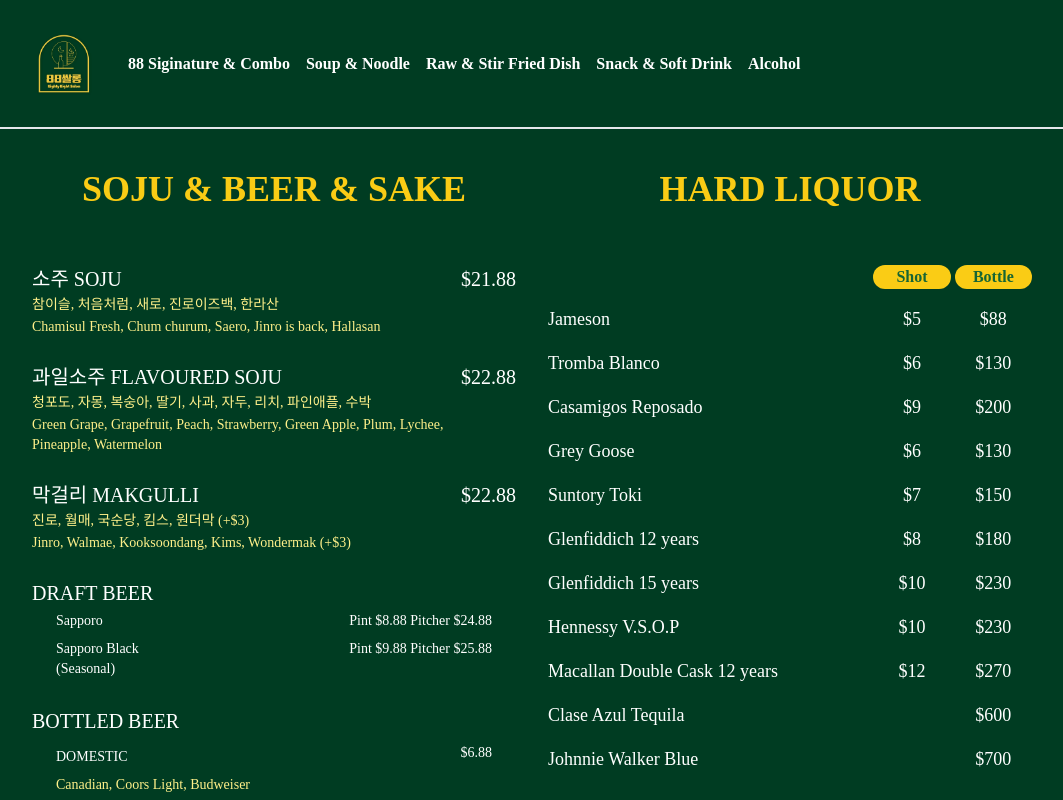
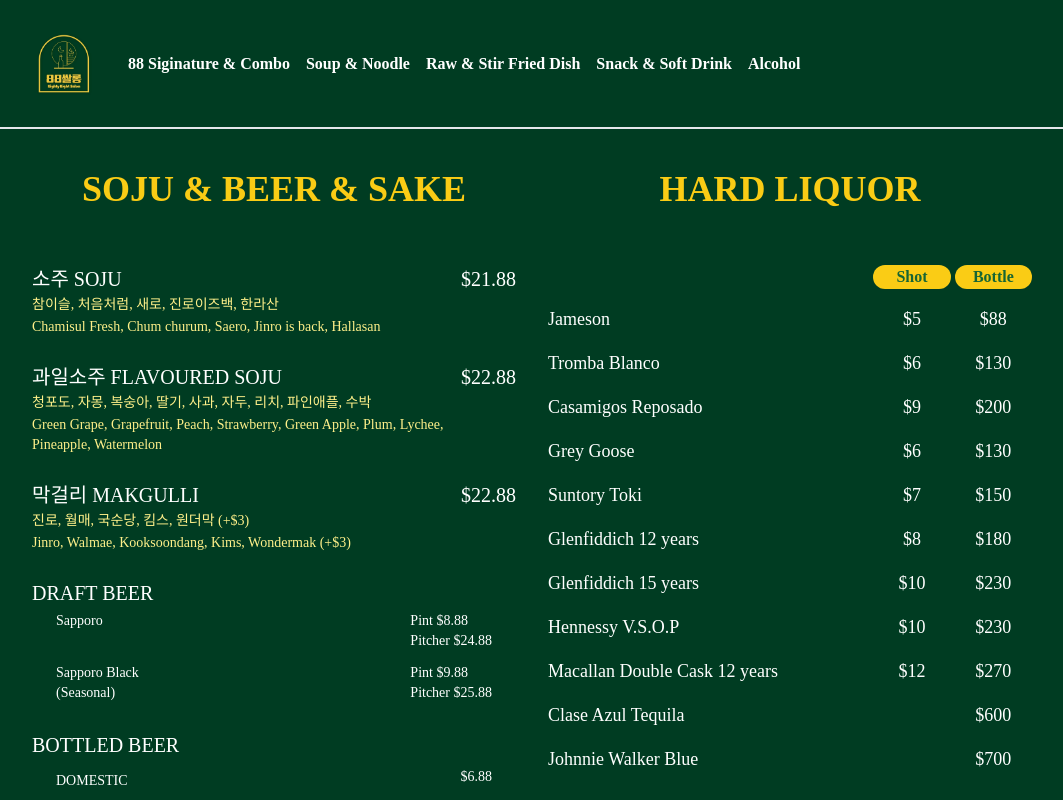
Before and after one commit to Estrella0812/88salon, a Next.js app: page /menu/alcohol in a window 1280 px wide. Shown: the top 800 px of the page, without its empty margins (108-1171 px from the left). Built offline with nearby package versions, Linux system fonts and the light colour scheme; a web font is replaced by a local one.

Commit message:
changes to menu nav

```diff
--- a/src/app/header/Menu.tsx
+++ b/src/app/header/Menu.tsx
@@ -39,7 +39,7 @@
       opacity: 1,
       transition: {
         type: 'spring',
-        duration: 0.5,
+        duration: 0.2,
         stiffness: 90
     },
     },
--- a/src/app/header/page.tsx
+++ b/src/app/header/page.tsx
@@ -42,6 +42,9 @@
 
         <div className="flex md:hidden">
           <Menu />
+          <div className=" px-2 mt-3.5 text-white">
+            <div>MENU</div>
+          </div>
         </div>
 
       </div>
--- a/src/app/menu/alcohol/page.tsx
+++ b/src/app/menu/alcohol/page.tsx
@@ -56,16 +56,22 @@
               <div className="flex">
                 <div>DRAFT BEER</div>
               </div>
-              <div className="flex justify-between mx-6 text-sm">
-                <div className="py-1">Sapporo</div>
-                <div className="py-1">Pint $8.88 Pitcher $24.88</div>
+              <div className="flex justify-between mx-6 text-sm pt-1 pb-2">
+                <div>Sapporo</div>
+                <div className="flex flex-col">
+                  <div>Pint $8.88</div>
+                  <div>Pitcher $24.88</div>
+                </div>
               </div>
-              <div className="flex justify-between mx-6 text-sm">
-                <div>
-                  <div className="pt-1">Sapporo Black</div>
-                  <div className="pb-1">(Seasonal)</div>
+              <div className="flex justify-between mx-6 text-sm py-1">
+                <div className="flex flex-col">
+                  <div>Sapporo Black</div>
+                  <div>(Seasonal)</div>
                 </div>
-                <div className="py-1">Pint $9.88 Pitcher $25.88</div>
+                <div className="flex flex-col">
+                  <div>Pint $9.88</div>
+                  <div>Pitcher $25.88</div>
+                </div>
               </div>
             </div>
             <div className="my-4">
@@ -101,7 +107,7 @@
               </div>
               <div className="flex justify-between mx-6 text-sm">
                 <div className="py-1">Momokawa Diamond</div>
-                <div className="py-1">50.88</div>
+                <div className="py-1">$50.88</div>
               </div>
             </div>
           </div>
```
